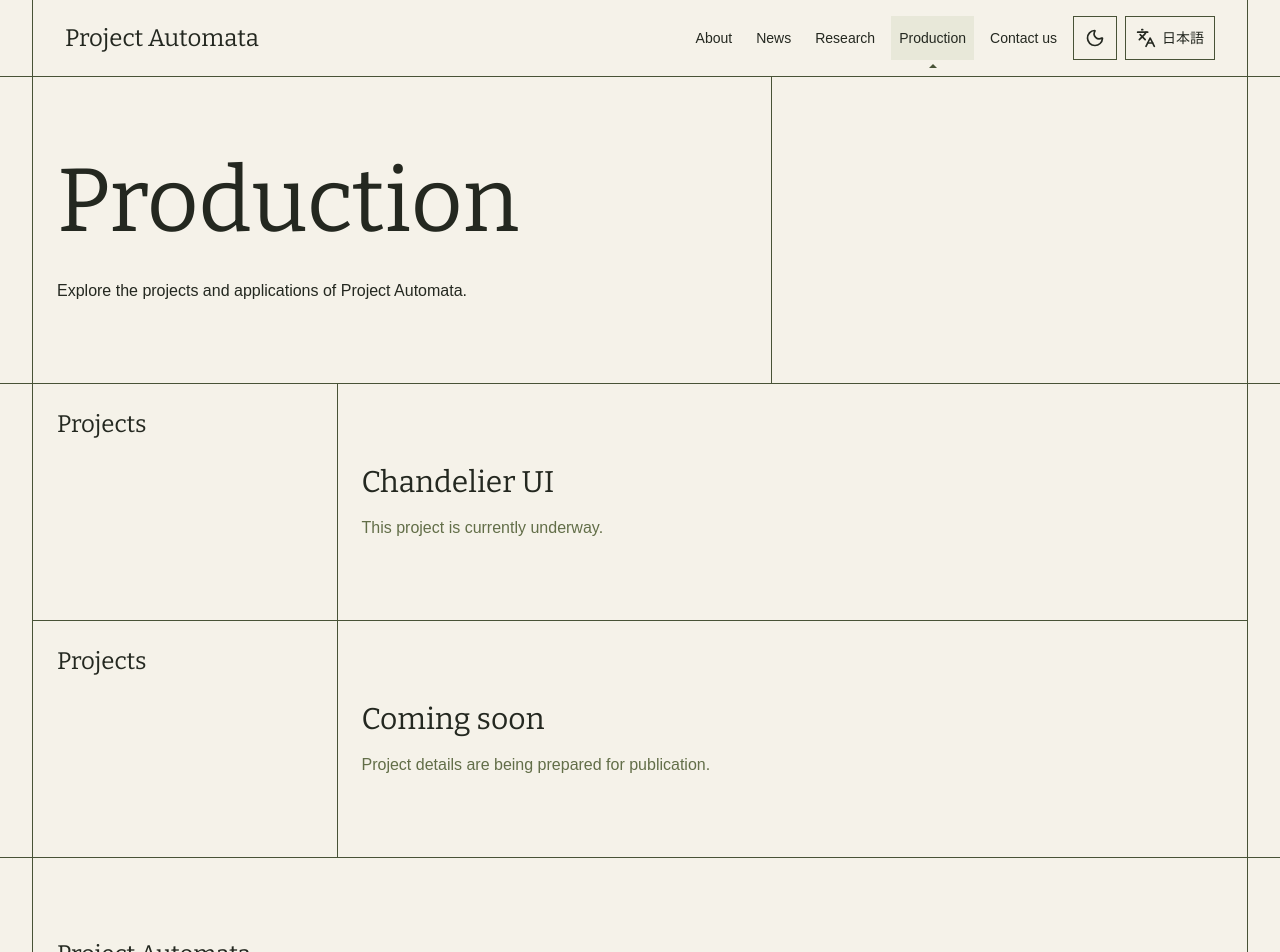
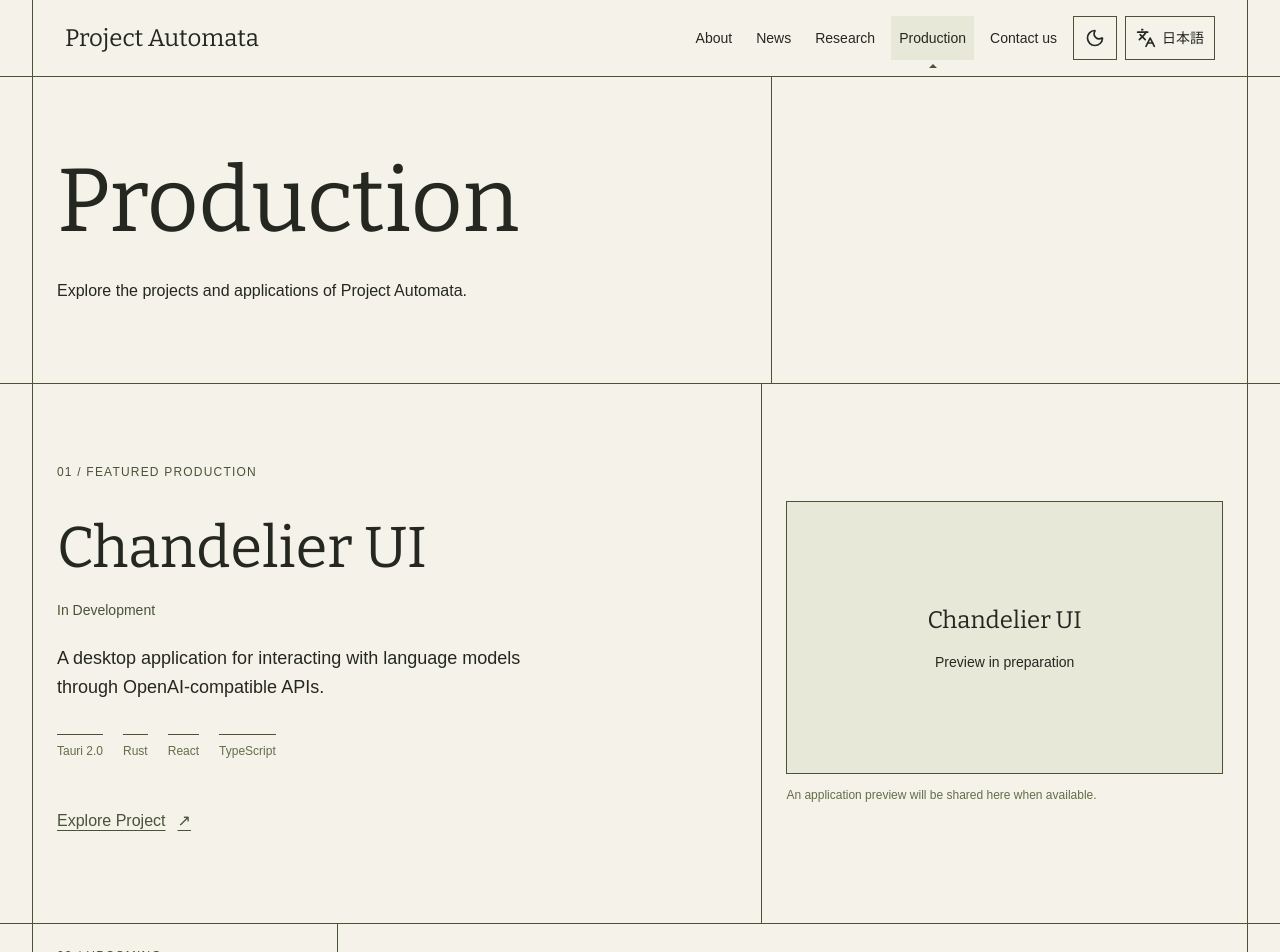
Before and after one commit to midorin-Linux/ProjectAutomata-Web, a React (Vite) app: page /production in a window 1280 px wide. Shown: the top 952 px of the page. Built offline with nearby package versions, Linux system fonts and the light colour scheme.

Commit message:
Redesign Production with featured editorial layout

```diff
--- a/src/pages/production.tsx
+++ b/src/pages/production.tsx
@@ -1,9 +1,24 @@
 import { useLanguage } from "@/components/language-provider"
+
+// Keep project metadata independent of the editorial presentation.
+const featuredProduction = {
+  name: "Chandelier UI",
+  description: {
+    en: "A desktop application for interacting with language models through OpenAI-compatible APIs.",
+    ja: "OpenAI互換APIを通じて言語モデルと対話するためのデスクトップアプリケーション。",
+  },
+  technologies: ["Tauri 2.0", "Rust", "React", "TypeScript"],
+  // No local detail route exists; use the public project linked in the README.
+  href: "https://github.com/midorin-Linux/ChandelierUI",
+}
+
+type ProductionProject = typeof featuredProduction
+
 export function Production() {
   const { t } = useLanguage()
   return (
     <div className="flex flex-col">
-      <title>{`Project Automata | $Production`}</title>
+      <title>Project Automata | Production</title>
       <div className="flex justify-center border-b border-primary px-3 sm:px-8">
         <div className="grid w-full max-w-7xl grid-cols-1 gap-6 border-x border-primary md:grid-cols-[3fr_2fr]">
           <div className="min-w-0 px-4 py-12 sm:px-6 md:py-20">
@@ -20,46 +35,112 @@ export function Production() {
           <div className="hidden min-w-0 border-l border-primary px-6 py-20 md:block"></div>
         </div>
       </div>
+      <FeaturedProduction project={featuredProduction} />
+      <UpcomingProduction />
+    </div>
+  )
+}
+
+function FeaturedProduction({ project }: { project: ProductionProject }) {
+  const { t } = useLanguage()
+  return (
     <section
-        aria-labelledby="projects-heading"
-        className="flex flex-col items-center justify-center border-primary px-3 sm:px-8"
+      aria-labelledby="featured-production-heading"
+      className="flex justify-center border-b border-primary px-3 sm:px-8"
     >
-        <div className="grid w-full max-w-7xl grid-cols-1 border-x border-primary md:grid-cols-[1fr_3fr]">
-          <div className="min-w-0 px-4 py-6 sm:px-6">
+      <div className="grid w-full max-w-7xl grid-cols-1 border-x border-primary md:grid-cols-[3fr_2fr]">
+        <div className="flex min-w-0 flex-col items-start px-4 py-10 sm:px-6 md:py-16 lg:py-20">
+          <p className="text-xs tracking-widest text-primary">
+            {t("01 / FEATURED PRODUCTION", "01 / 注目のプロジェクト")}
+          </p>
           <h2
-              id="projects-heading"
-              className="font-['Bitter',serif] text-2xl"
+            id="featured-production-heading"
+            className="mt-8 font-['Bitter',serif] text-[clamp(2.25rem,4.5vw,4.5rem)] leading-tight"
           >
-              Projects
+            {project.name}
           </h2>
+          <p className="mt-4 text-sm text-primary">
+            {t("In Development", "開発中")}
+          </p>
+          <p className="mt-6 max-w-lg text-base leading-relaxed sm:text-lg">
+            {t(project.description.en, project.description.ja)}
+          </p>
+          <ul
+            aria-label={t("Technologies", "技術スタック")}
+            className="mt-8 flex flex-wrap gap-x-5 gap-y-3 text-xs text-muted-foreground"
+          >
+            {project.technologies.map((technology) => (
+              <li key={technology} className="border-t border-primary pt-2">
+                {technology}
+              </li>
+            ))}
+          </ul>
+          <a
+            href={project.href}
+            className="group mt-10 inline-flex min-h-11 items-center gap-3 text-primary underline underline-offset-4 transition-colors hover:bg-primary hover:text-primary-foreground focus-visible:outline-2 focus-visible:outline-offset-4 focus-visible:outline-primary motion-reduce:transition-none"
+          >
+            {t("Explore Project", "プロジェクトを見る")}
+            <span
+              aria-hidden="true"
+              className="inline-block transition-transform group-hover:translate-x-0.5 group-hover:-translate-y-0.5 motion-reduce:transform-none motion-reduce:transition-none"
+            >
+              ↗
+            </span>
+            <span className="sr-only">{t(" on GitHub", "（GitHub）")}</span>
+          </a>
         </div>
-          <div className="min-w-0 border-t border-primary px-4 py-12 sm:px-6 md:border-t-0 md:border-l md:py-20">
-            <h3 className="font-['Bitter',serif] text-2xl sm:text-3xl">
-              Chandelier UI
-            </h3>
-            <p className="mt-4 text-muted-foreground">
-              {t(
-                "This project is currently underway.",
-                "このプロジェクトは現在進行中です。"
-              )}
+        <div className="flex min-w-0 items-center border-t border-primary px-4 py-8 sm:px-6 md:border-t-0 md:border-l md:py-16 lg:py-20">
+          <ProductionPreview name={project.name} />
+        </div>
+      </div>
+    </section>
+  )
+}
+
+function ProductionPreview({ name }: { name: string }) {
+  const { t } = useLanguage()
+  return (
+    <figure className="w-full min-w-0">
+      {/* An explicit placeholder, rather than a fabricated application screenshot. */}
+      <div className="flex aspect-[16/10] w-full items-center justify-center border border-primary bg-muted p-4 text-center sm:p-6">
+        <div>
+          <p className="font-['Bitter',serif] text-xl text-foreground sm:text-2xl">
+            {name}
+          </p>
+          <p className="mt-4 text-sm text-foreground">
+            {t("Preview in preparation", "プレビューを準備中")}
           </p>
         </div>
       </div>
+      <figcaption className="mt-3 text-xs leading-relaxed text-muted-foreground">
+        {t(
+          "An application preview will be shared here when available.",
+          "アプリケーションのプレビューは準備が整い次第公開します。"
+        )}
+      </figcaption>
+    </figure>
+  )
+}
 
-        <div className="grid w-full max-w-7xl grid-cols-1 border-x border-t border-primary md:grid-cols-[1fr_3fr]">
-          <div className="min-w-0 px-4 py-6 sm:px-6">
+function UpcomingProduction() {
+  const { t } = useLanguage()
+  return (
+    <section
+      aria-labelledby="upcoming-production-heading"
+      className="flex justify-center border-b border-primary px-3 sm:px-8"
+    >
+      <div className="grid w-full max-w-7xl grid-cols-1 border-x border-primary md:grid-cols-[1fr_3fr]">
+        <p className="min-w-0 px-4 py-6 text-xs tracking-widest text-primary sm:px-6">
+          {t("02 / UPCOMING", "02 / 公開予定")}
+        </p>
+        <div className="min-w-0 border-t border-primary px-4 py-8 sm:px-6 md:border-t-0 md:border-l md:py-10">
           <h2
-              id="projects-heading"
-              className="font-['Bitter',serif] text-2xl"
+            id="upcoming-production-heading"
+            className="font-['Bitter',serif] text-2xl sm:text-3xl"
           >
-              Projects
+            {t("Coming soon", "近日公開")}
           </h2>
-          </div>
-          <div className="min-w-0 border-t border-primary px-4 py-12 sm:px-6 md:border-t-0 md:border-l md:py-20">
-            <h3 className="font-['Bitter',serif] text-2xl sm:text-3xl">
-              Coming soon
-            </h3>
-            <p className="mt-4 text-muted-foreground">
+          <p className="mt-4 leading-relaxed text-muted-foreground">
             {t(
               "Project details are being prepared for publication.",
               "プロジェクトの詳細は公開に向けて準備中です。"
@@ -68,6 +149,5 @@ export function Production() {
         </div>
       </div>
     </section>
-    </div>
   )
 }
```
Lines whose indentation alone changed are shown as unchanged.
